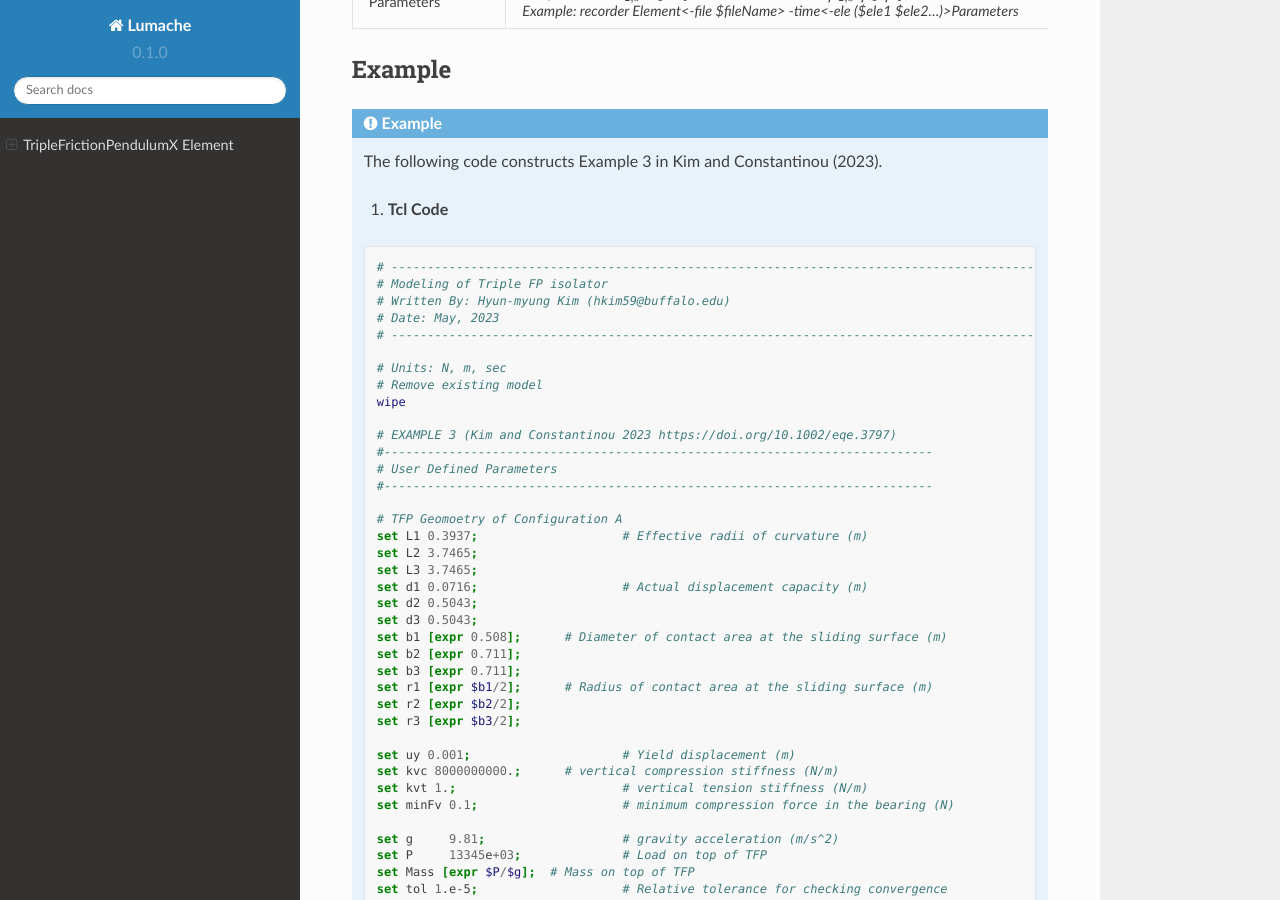
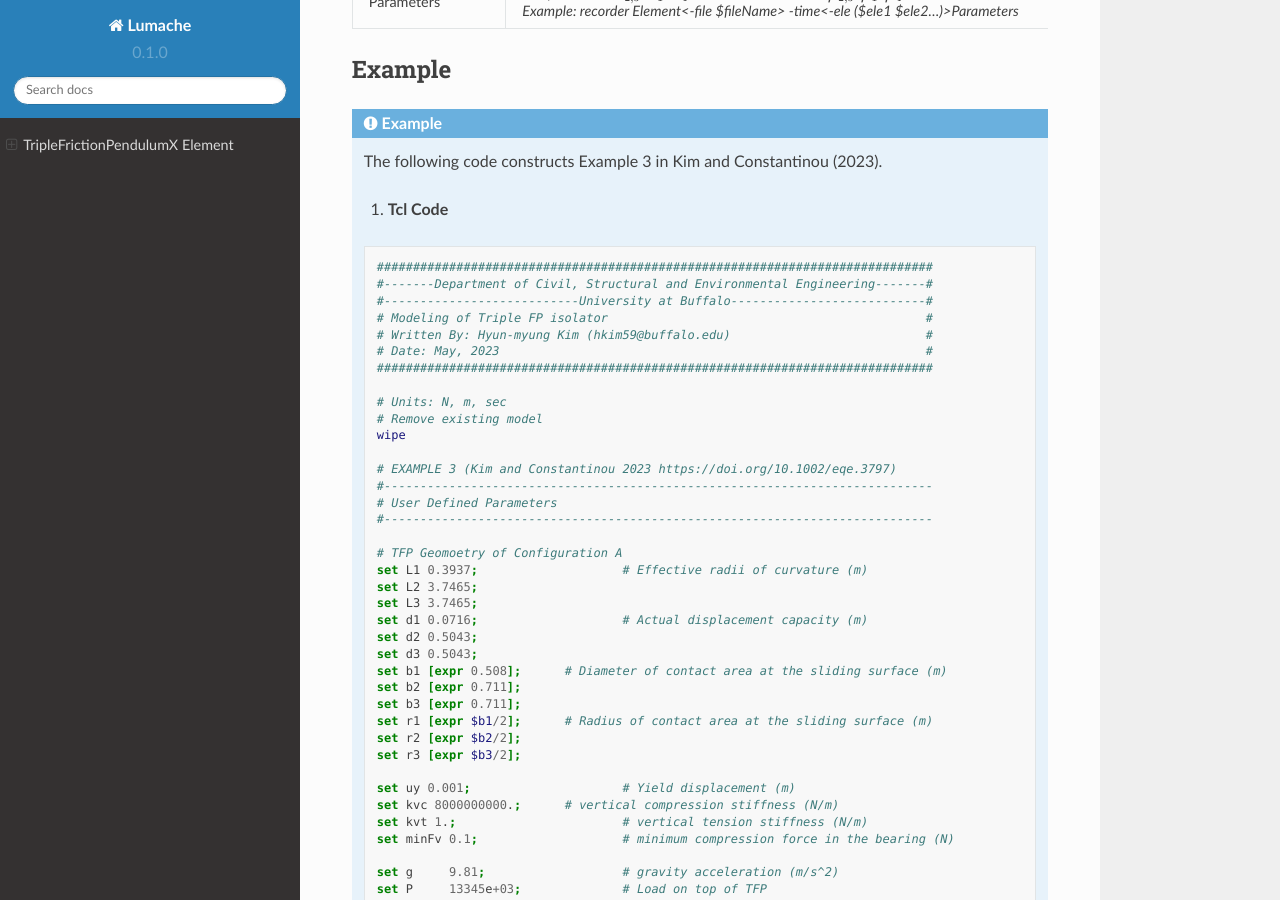
Before and after one commit to shocky0424/rtd-tutorial, a Sphinx documentation site: the page built from docs/source/index.rst, in a window 1280 px wide and 900 px high, scrolled down 4094 px. Built offline with Sphinx 7.4.7 and the Read the Docs theme 2.0.0, drawn with Linux system fonts in a browser that asks for light colours.

Commit message:
Update index.rst

```diff
--- a/docs/source/index.rst
+++ b/docs/source/index.rst
@@ -140,11 +140,13 @@ Example
 
    .. code-block:: tcl
 
-      # --------------------------------------------------------------------------------------------------
-      # Modeling of Triple FP isolator
-      # Written By: Hyun-myung Kim (hkim59@buffalo.edu)
-      # Date: May, 2023
-      # --------------------------------------------------------------------------------------------------
+      #############################################################################
+      #-------Department of Civil, Structural and Environmental Engineering-------#
+      #---------------------------University at Buffalo---------------------------#
+      # Modeling of Triple FP isolator  			  		  #
+      # Written By: Hyun-myung Kim (hkim59@buffalo.edu)			          #
+      # Date: May, 2023 							  #
+      #############################################################################
 
       # Units: N, m, sec
       # Remove existing model
```
